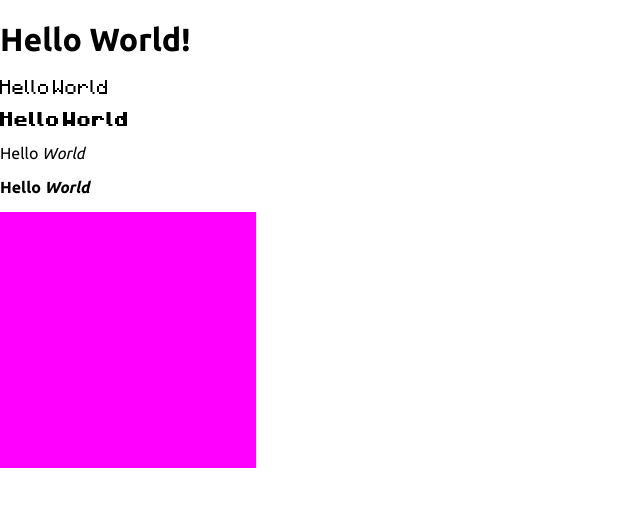
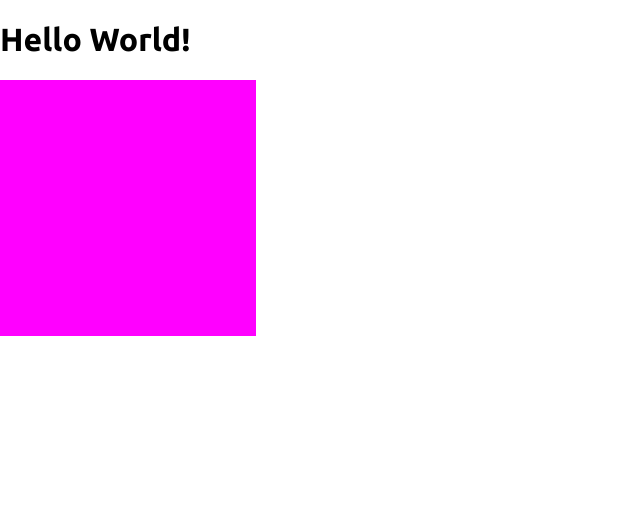
Before and after one commit to Jo-rdyl/thievesHaven, a Next.js app: page / in a window 1280 px wide. Shown: the top 506 px of the page, without its empty margins (0-640 px from the left). Built offline with nearby package versions, Linux system fonts and the light colour scheme.

Commit message:
added d3

```diff
--- a/package.json
+++ b/package.json
@@ -12,6 +12,7 @@
     "@types/node": "18.11.9",
     "@types/react": "18.0.25",
     "@types/react-dom": "18.0.9",
+    "d3": "^7.6.1",
     "eslint": "8.28.0",
     "eslint-config-next": "13.0.5",
     "next": "13.0.5",
@@ -19,5 +20,8 @@
     "react-dom": "18.2.0",
     "sass": "^1.56.1",
     "typescript": "4.9.3"
+  },
+  "devDependencies": {
+    "@types/d3": "^7.4.0"
   }
 }
--- a/pages/index.tsx
+++ b/pages/index.tsx
@@ -1,6 +1,7 @@
 import Head from 'next/head';
 import styles from '../styles/index.module.scss';
 import React, { useState } from 'react';
+import * as d3 from 'd3';
 
 
 const Page = () => {
@@ -11,11 +12,8 @@ const Page = () => {
       </Head>
       <>
         <h1>Hello World!</h1>
-        <p className={styles.one}>Hello <span>World</span></p>
-        <p className={styles.two}>Hello <span>World</span></p>
-        <p className={styles.three}>Hello <span>World</span></p>
-        <p className={styles.four}>Hello <span>World</span></p>
         <Box />
+        <D3 />
       </>
     </div>
   );
@@ -23,19 +21,27 @@ const Page = () => {
 
 const Box = () => {
   const [phase,setPhase] = useState(0);
-
   return (
     <>
       <div style={{borderRadius: `${phase}%`}} className={styles.box} onMouseOver={() => {
         if (phase == 50) {
           setPhase(phase - 50)
         } else {
-          setPhase(phase + 12.5)
+          setPhase(phase + 1)
         }
       }}></div>
     </>
   )
 }
 
+const D3 = () => {
+  return (
+    <div id='container'></div>
+  );
+};
+
+
+d3.select('#container').append('p').text("This is written by d3");
+
 
 export default Page;
```
Also changed, not shown: 2 other files (tests, documents, lock files or other folders).
